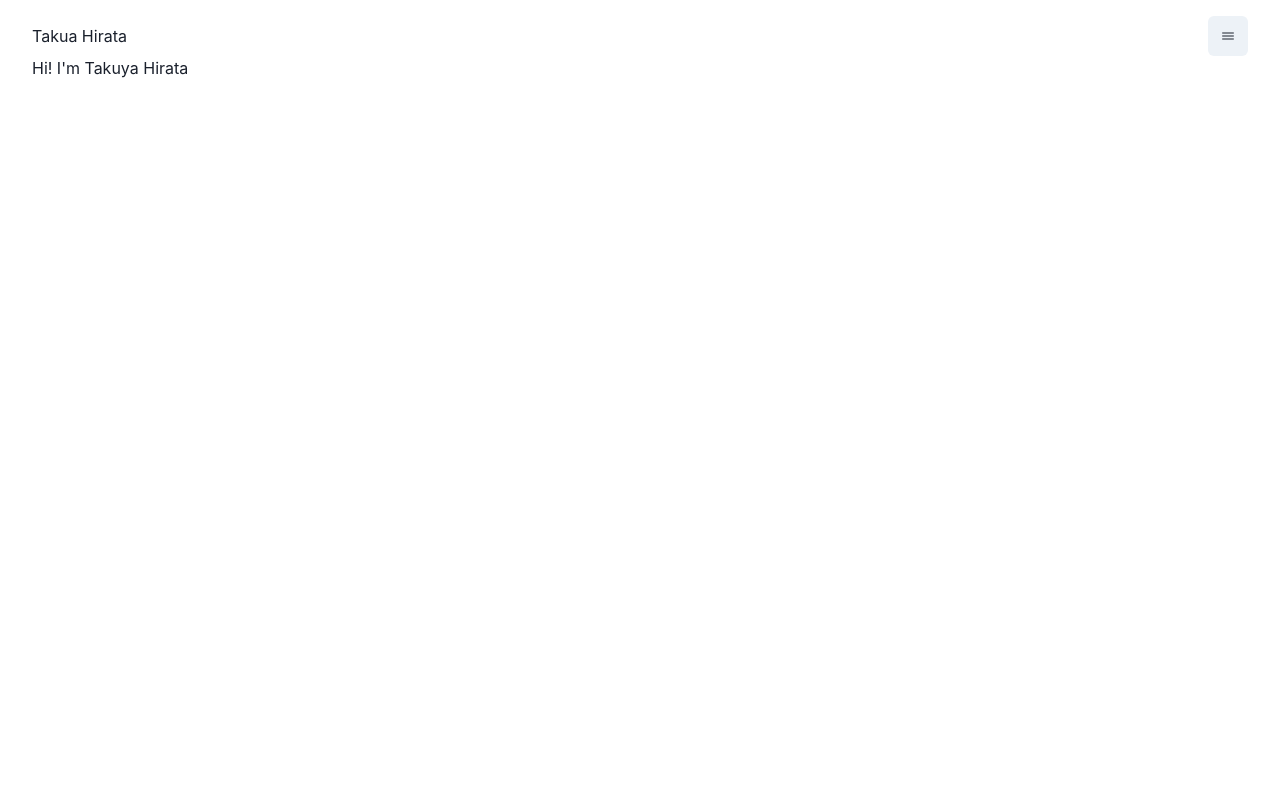
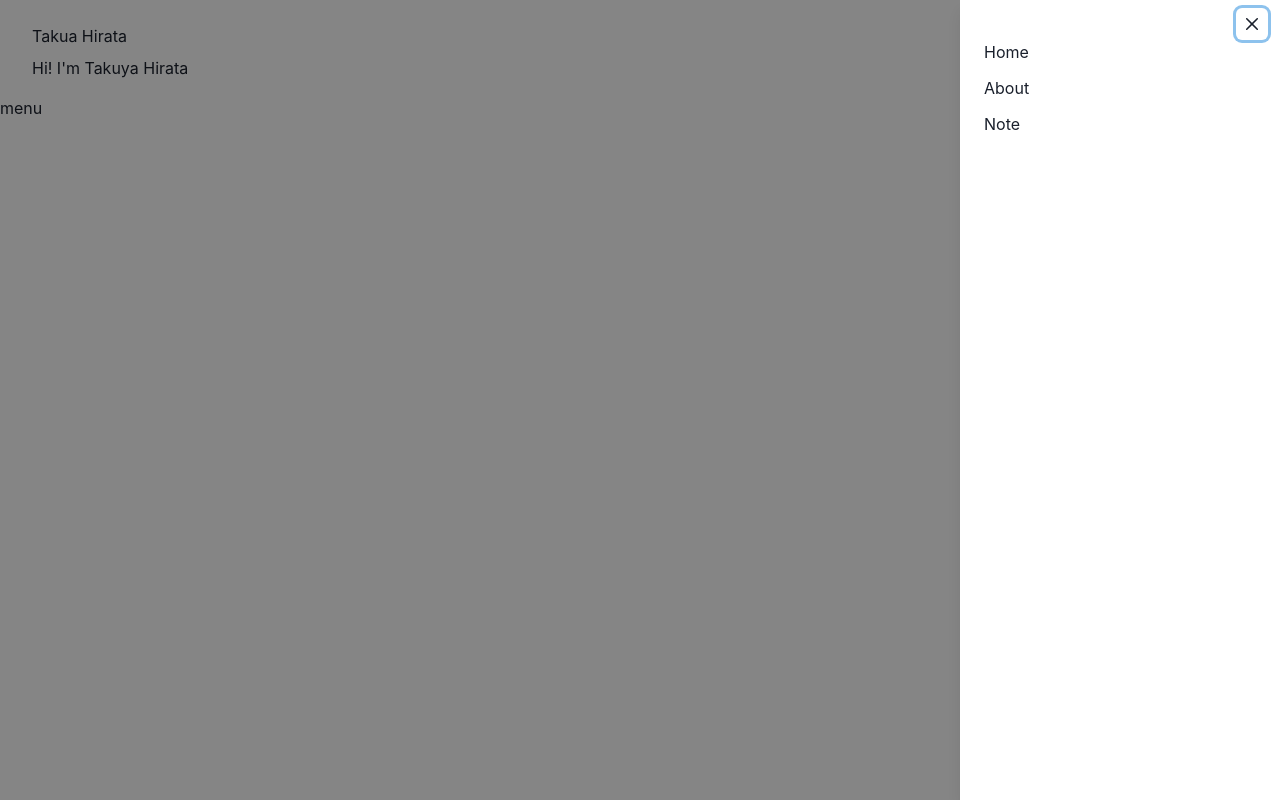
Before and after one commit to Takuya-H23/portfolio-v4, a Next.js app: page / in a window 1280 px wide. Built offline with nearby package versions, Linux system fonts and the light colour scheme.

Commit message:
WIP: active navigation

```diff
--- a/components/Header.tsx
+++ b/components/Header.tsx
@@ -1,4 +1,5 @@
 import * as React from 'react'
+import Link from 'next/link'
 import {
   Box,
   Flex,
@@ -7,15 +8,19 @@ import {
   DrawerCloseButton,
   DrawerContent,
   IconButton,
-  DrawerBody
+  DrawerBody,
+  List,
+  ListItem,
+  Text
 } from '@chakra-ui/react'
 import { IoIosMenu } from 'react-icons/io'
 
-export const Header = () => {
-  const [isOpen, setIsOpen] = React.useState(false)
+export const Header = (): JSX.Element => {
+  const [isOpen, setIsOpen] = React.useState(true)
 
   const handleClose = () => setIsOpen(false)
   const handleOpen = () => setIsOpen(true)
+
   return (
     <Box as="header">
       <Flex justify="space-between" alignItems="center">
@@ -33,9 +38,31 @@ export const Header = () => {
           closeOnOverlayClick
         >
           <DrawerOverlay />
-          <DrawerContent>
+          <DrawerContent pt={8}>
             <DrawerCloseButton />
-            <DrawerBody> menu</DrawerBody>
+            <DrawerBody>
+              <nav>
+                <List spacing={3}>
+                  <ListItem>
+                    <Link href="/">
+                      <a>
+                        <Text>Home</Text>
+                      </a>
+                    </Link>
+                  </ListItem>
+                  <ListItem>
+                    <Link href="/about">
+                      <a>About</a>
+                    </Link>
+                  </ListItem>
+                  <ListItem>
+                    <Link href="/note">
+                      <a>Note</a>
+                    </Link>
+                  </ListItem>
+                </List>
+              </nav>
+            </DrawerBody>
           </DrawerContent>
           menu
         </Drawer>
```
